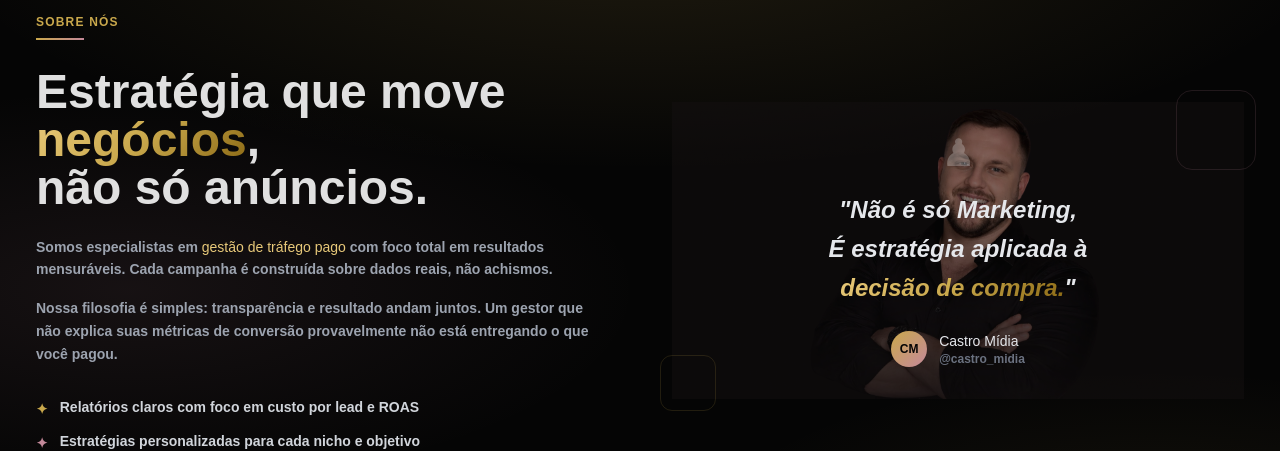
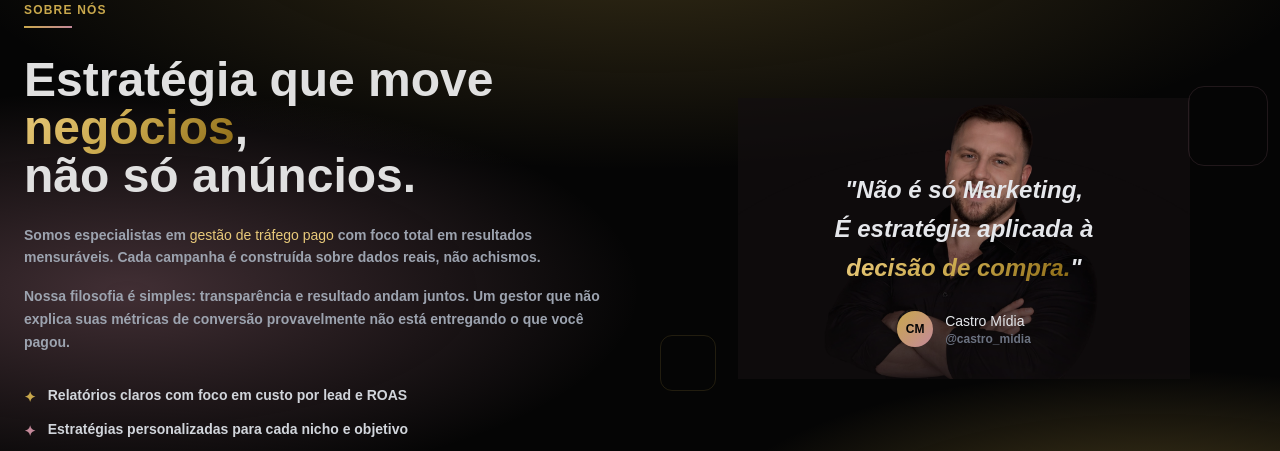
Before and after one commit to leticiamaca/castromidia, a React (Vite) app: page / in a window 1280 px wide. Shown: the part 910-1361 px from the top of the page. Built offline with nearby package versions, Linux system fonts and the light colour scheme.

Commit message:
Feat: Background

```diff
--- a/src/assets/components/Cases.jsx
+++ b/src/assets/components/Cases.jsx
@@ -23,7 +23,7 @@ const CASES = [
     ],
   },
   {
-    tag: "Gráfica",
+    tag: "Clínica Odontológica",
     tagCor: "text-gold bg-gold/10",
     titulo: "Gráfica",
     sub: "Meta Ads · Lançamento",
@@ -63,7 +63,7 @@ const DEPOIMENTOS = [
 
 export default function Cases() {
   return (
-    <section id="cases" className="py-28 px-6">
+    <section id="cases" className="py-28 px-6 p-20">
       <div className="max-w-7xl mx-auto">
         {/* Header da seção */}
         <div className="text-center mb-14">
--- a/src/assets/components/Contato.jsx
+++ b/src/assets/components/Contato.jsx
@@ -38,7 +38,7 @@ const CANAIS = [
 
 export default function Contato() {
   return (
-    <section id="contato" className="py-28 px-6">
+    <section id="contato" className="py-28 px-6 p-20">
       <div className="max-w-3xl mx-auto text-center">
 
         <p className="font-body text-xs tracking-widest uppercase text-gold mb-2">Entre em contato</p>
--- a/src/assets/components/Footer.jsx
+++ b/src/assets/components/Footer.jsx
@@ -10,7 +10,7 @@ const NAV_LINKS = [
 
 export default function Footer() {
   return (
-    <footer className="border-t border-gold/10 py-8 px-6">
+    <footer className="border-t border-gold/10 py-8 px-6 p-20">
       <div className="max-w-7xl mx-auto flex flex-col md:flex-row items-center justify-between gap-5">
 
         {/* Logo */}
--- a/src/assets/components/Header.jsx
+++ b/src/assets/components/Header.jsx
@@ -31,7 +31,7 @@ export default function Header() {
         ${scrolled ? 'border-b border-gold/10' : 'border-b border-transparent'}`}
       // sem background-color: herda o canvas contínuo do body
     >
-      <div className="max-w-7xl mx-auto px-6 py-4 flex items-center justify-between">
+      <div className="max-w-7xl mx-auto px-6 py-4 flex items-center justify-between p-20">
 
         {/* ── Logo ── */}
         <a href="#hero" className="flex items-center gap-2.5">
--- a/src/assets/components/Hero.jsx
+++ b/src/assets/components/Hero.jsx
@@ -6,14 +6,14 @@ export default function Hero() {
     <>
       <section
         id="hero"
-        className="relative min-h-screen flex items-center justify-center pt-20 px-6"
+        className="relative min-h-screen flex items-center justify-center pt-20 p-20 px-6"
       >
         {/* ── Imagem do tabuleiro — DENTRO da section ── */}
         <div
           className="absolute inset-0 bg-center bg-cover"
           style={{
             backgroundImage: "url('/background.png')",
-            opacity: 0.2,
+            opacity: 0.5,
           }}
         />
         <div className="relative z-10 max-w-4xl mx-auto text-center">
--- a/src/assets/components/Sobre.jsx
+++ b/src/assets/components/Sobre.jsx
@@ -2,32 +2,44 @@
 // Sem background — continua o canvas do body.
 
 const DIFERENCIAIS = [
-  { cor: 'text-gold', texto: 'Relatórios claros com foco em custo por lead e ROAS'         },
-  { cor: 'text-rose', texto: 'Estratégias personalizadas para cada nicho e objetivo'        },
-  { cor: 'text-gold', texto: 'Acompanhamento contínuo e otimização semanal das campanhas'  },
+  {
+    cor: "text-gold",
+    texto: "Relatórios claros com foco em custo por lead e ROAS",
+  },
+  {
+    cor: "text-rose",
+    texto: "Estratégias personalizadas para cada nicho e objetivo",
+  },
+  {
+    cor: "text-gold",
+    texto: "Acompanhamento contínuo e otimização semanal das campanhas",
+  },
 ];
 
 export default function Sobre() {
   return (
-    <section id="sobre" className="py-28 px-6">
+    <section id="sobre" className="py-28 px-6 p-20">
       <div className="max-w-7xl mx-auto grid md:grid-cols-2 gap-16 items-center">
-
-
-
         {/* ── Texto ── */}
         <div>
-          <p className="font-body text-xs tracking-widest uppercase text-gold mb-2">Sobre nós</p>
+          <p className="font-body text-xs tracking-widest uppercase text-gold mb-2">
+            Sobre nós
+          </p>
           <div className="divider !mx-0 mb-6" />
 
           <h2 className="font-display text-4xl md:text-5xl font-bold mb-6 leading-snug">
-            Estratégia que move{' '}
-            <span className="text-gradient">negócios</span>,<br />
+            Estratégia que move <span className="text-gradient">negócios</span>,
+            <br />
             não só anúncios.
           </h2>
 
           <p className="font-body text-sm text-gray-400 leading-relaxed mb-4">
-            Somos especialistas em <strong className="text-gold-light font-medium">gestão de tráfego pago</strong> com
-            foco total em resultados mensuráveis. Cada campanha é construída sobre dados reais, não achismos.
+            Somos especialistas em{" "}
+            <strong className="text-gold-light font-medium">
+              gestão de tráfego pago
+            </strong>{" "}
+            com foco total em resultados mensuráveis. Cada campanha é construída
+            sobre dados reais, não achismos.
           </p>
           <p className="font-body text-sm text-gray-400 leading-relaxed mb-8">
             Nossa filosofia é simples: transparência e resultado andam juntos.
@@ -37,7 +49,10 @@ export default function Sobre() {
 
           <ul className="space-y-3">
             {DIFERENCIAIS.map(({ cor, texto }, i) => (
-              <li key={i} className="flex items-start gap-3 font-body text-sm text-gray-300">
+              <li
+                key={i}
+                className="flex items-start gap-3 font-body text-sm text-gray-300"
+              >
                 <span className={`mt-0.5 ${cor}`}>✦</span>
                 {texto}
               </li>
@@ -47,17 +62,20 @@ export default function Sobre() {
 
         {/* ── Card citação ── */}
         <div className="relative">
-        <div
-      className="absolute inset-0 bg-center bg-contain"
-      style={{
-        backgroundImage: "url('/imagemSobre.jpg')",
-        opacity: 0.5,
-      }}
-    />
+          <div
+            className="absolute inset-0 bg-center bg-contain bg-no-repeat"
+            style={{
+              backgroundImage: "url('/imagemSobre.jpg')",
+              opacity: 0.7,
+            }}
+          />
           <div className="rounded-2xl p-8 relative z-10">
-            <div className="text-4xl text-center mb-4 opacity-30 font-display">♟</div>
-            <blockquote className="font-display text-2xl text-center text-gray-200 italic leading-relaxed mb-6">
-              "Não é só Marketing,<br /> É estratégia aplicada à <br />
+            <div className="text-4xl text-center mb-10 opacity-30 font-display">
+
+            </div>
+            <blockquote className="font-display text-2xl text-center text-gray-200 italic leading-relaxed mb-6 mt-6">
+              "Não é só Marketing,
+              <br /> É estratégia aplicada à <br />
               <span className="text-gradient"> decisão de compra.</span>"
             </blockquote>
             <div className="flex items-center justify-center gap-3">
@@ -65,7 +83,9 @@ export default function Sobre() {
                 CM
               </div>
               <div>
-                <p className="font-body text-sm font-medium text-gray-200">Castro Mídia</p>
+                <p className="font-body text-sm font-medium text-gray-200">
+                  Castro Mídia
+                </p>
                 <p className="font-body text-xs text-gray-500">@castro_midia</p>
               </div>
             </div>
@@ -75,7 +95,6 @@ export default function Sobre() {
           <div className="absolute -top-3 -right-3 w-20 h-20 border border-rose/15 rounded-2xl pointer-events-none" />
           <div className="absolute -bottom-3 -left-3 w-14 h-14 border border-gold/15 rounded-xl  pointer-events-none" />
         </div>
-
       </div>
     </section>
   );
--- a/src/index.css
+++ b/src/index.css
@@ -40,7 +40,6 @@ html {
    Os componentes ficam transparentes em cima desse canvas.
    ─────────────────────────────────────────────────────────── */
 body {
-  padding: 12px;
   margin: 0;
   background-color: var(--black);
 
@@ -48,17 +47,17 @@ body {
      pequeno toque gold embaixo-direita — tudo fixo na viewport */
   background-image: radial-gradient(
       ellipse 55% 30% at 50% 5%,
-      rgba(201, 168, 76, 0.13) 0%,
+      rgba(201, 168, 76, 0.247) 0%,
       transparent 100%
     ),
     radial-gradient(
       ellipse 40% 25% at 10% 50%,
-      rgba(196, 137, 154, 0.09) 0%,
+      rgba(196, 137, 154, 0.315) 0%,
       transparent 100%
     ),
     radial-gradient(
       ellipse 35% 20% at 90% 80%,
-      rgba(201, 168, 76, 0.07) 0%,
+      rgba(201, 168, 76, 0.363) 0%,
       transparent 100%
     );
   background-attachment: fixed; /* garante continuidade ao rolar */
```
Also changed, not shown: src/assets/components/Servicos.jsx (+16 -4 lines), 1 other file (tests, documents, lock files or other folders).
